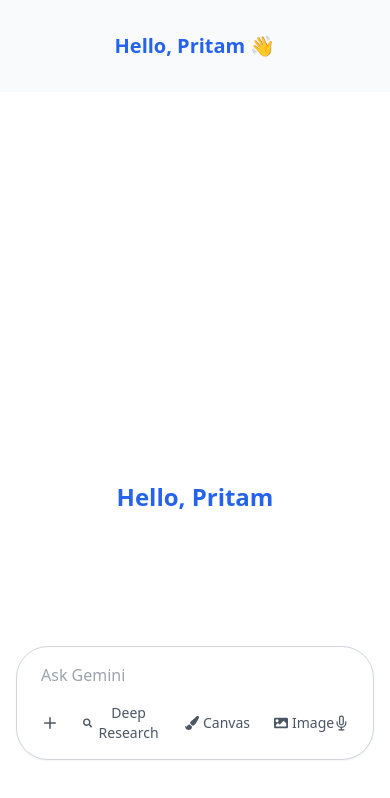
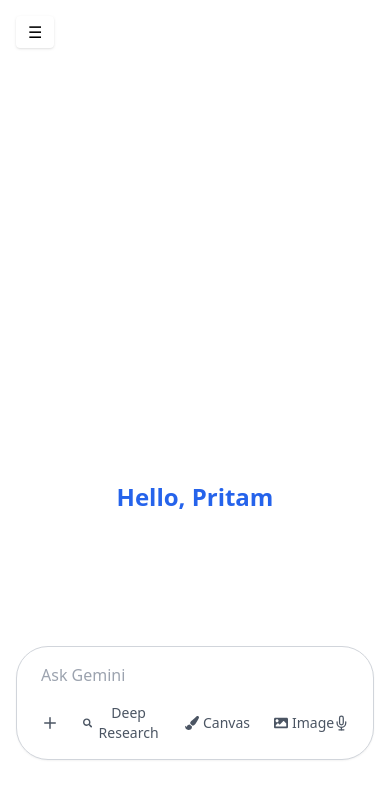
Before and after one commit to Pritam499/gemini-dashboard, a React (Create React App) app: page /dashboard in a window 390 px wide. Shown: the top 798 px of the page. Built offline with nearby package versions, Linux system fonts and the light colour scheme.

Commit message:
dashboard update for mobile

```diff
--- a/src/pages/Dashboard.jsx
+++ b/src/pages/Dashboard.jsx
@@ -1,22 +1,38 @@
-import React from 'react';
+import React, { useState } from 'react';
 import Sidebar from '../components/Sidebar';
 import ChatArea from '../components/ChatArea';
 
 export default function Dashboard() {
+  const [isMobileSidebarOpen, setIsMobileSidebarOpen] = useState(false);
+
   return (
-    <div className="h-screen w-full flex flex-col md:flex-row">
-      {/* Sidebar on desktop */}
+    <div className="h-screen w-full flex flex-col md:flex-row relative overflow-hidden">
+
+      {/* Mobile hamburger toggle */}
+      <button
+        onClick={() => setIsMobileSidebarOpen(!isMobileSidebarOpen)}
+        className="md:hidden absolute top-4 left-4 z-30 bg-white dark:bg-gray-800 shadow px-3 py-1 rounded"
+      >
+        ☰
+      </button>
+
+      {/* Sidebar */}
       <div className="hidden md:block">
+        {/* Desktop sidebar — always visible */}
         <Sidebar />
       </div>
 
-      {/* Mobile greeting */}
-      <div className="block md:hidden text-center py-8 text-blue-600 text-xl font-semibold">
-        Hello, Pritam 👋
+      {/* Mobile sidebar */}
+      {isMobileSidebarOpen && (
+        <div className="md:hidden fixed top-0 left-0 w-64 h-full bg-white dark:bg-gray-900 z-20 shadow-lg transition-transform">
+          <Sidebar />
+        </div>
+      )}
+
+      {/* Main chat area — always visible */}
+      <div className="flex-1 overflow-hidden">
+        <ChatArea />
       </div>
-
-      {/* Main chat area (handles “no‑chat” and “in‑chat” states) */}
-      <ChatArea />
     </div>
   );
 }
```
